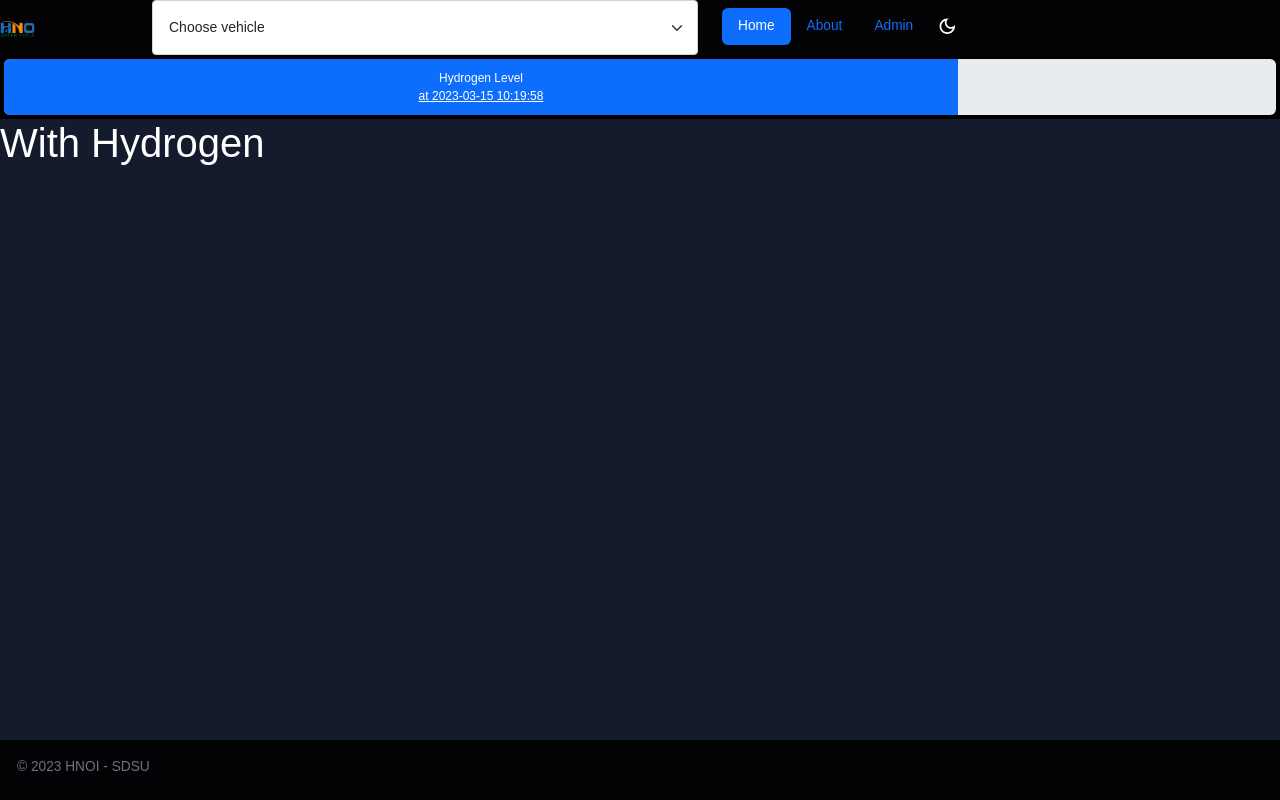
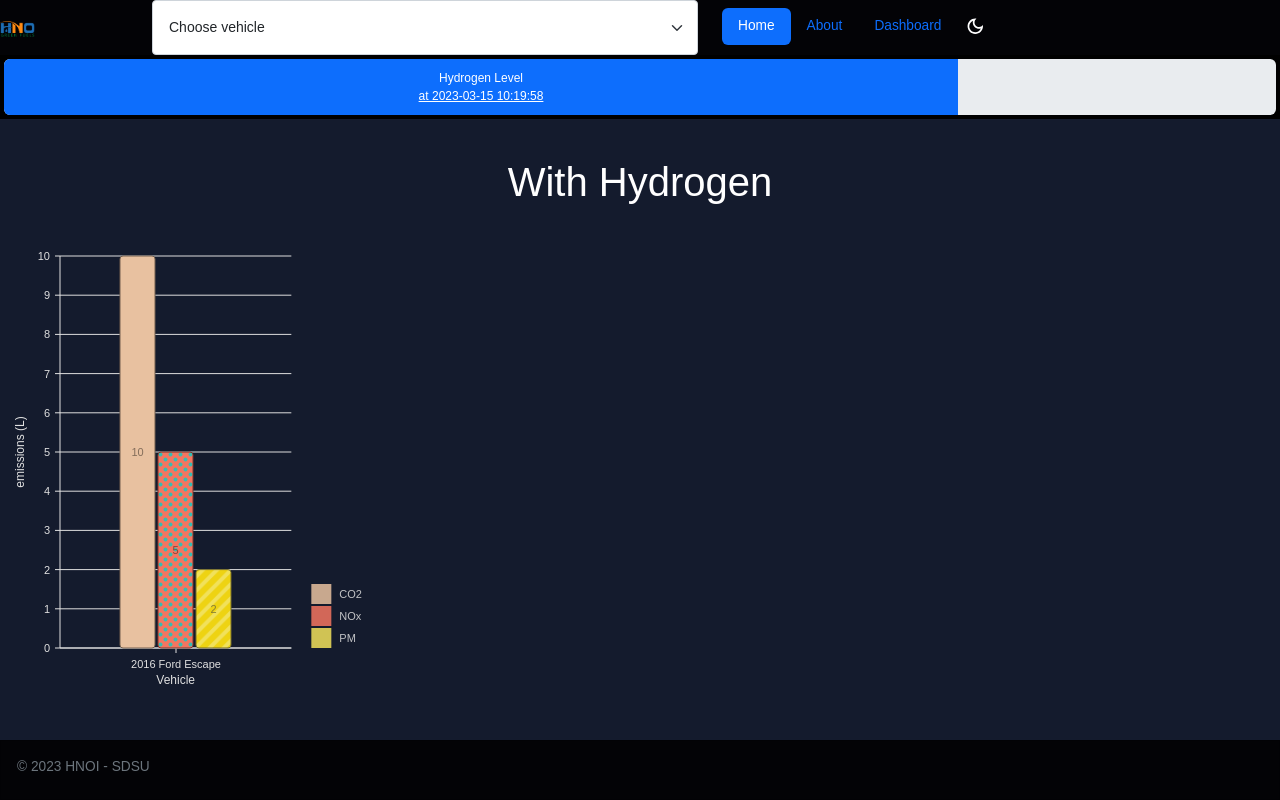
Before and after one commit to HNOI-Senior-Design-Performance-Tool/GUI, a React (Create React App) app: page /home/withHydrogen in a window 1280 px wide. Built offline with nearby package versions, Linux system fonts and the light colour scheme.

Commit message:
Added a bar chart to WithHydrogen page for historical emissions data

```diff
--- a/package.json
+++ b/package.json
@@ -9,6 +9,7 @@
     "@google/model-viewer": "^1.12.0",
     "@mui/icons-material": "^5.14.11",
     "@mui/material": "^5.14.10",
+    "@nivo/bar": "^0.83.0",
     "@nivo/core": "^0.83.0",
     "@nivo/line": "^0.83.0",
     "@testing-library/jest-dom": "^5.16.5",
--- a/src/App.js
+++ b/src/App.js
@@ -17,27 +17,12 @@ import { CssBaseline, ThemeProvider } from '@mui/material';
 function App() {
     const [theme, colorMode] = useMode();
 
-    const [data, setData] = useState({
-        liveDataFeed: {
-            // Data from the cars current setup (semi-live dependent on API state)
-            "0" : "0"
-        },
-        historicalData: {
-            // Data for when the car was driven with traditional fuel
-            "0" : "0"
-        }
+    const [averagedData, setAveragedData] = useState({
+      average_CO2_emissions: 10,
+      average_NOx_emissions: 5,
+      average_PM_emissions: 2,
+      average_MPG: 0,
     });
-
-    // setInterval(function () {
-    //     // System re-fetches data from the API every 60 seconds, should suffice for the purpose of this project
-    //     //todo add axios call to API here
-    //     return axios
-    //         .post('http://localhost:8080/getData')
-    //         .then(data => {
-    //             console.log("Data fetched from API: " + data.data)
-    //             setData(data)
-    //         }).catch(err => err);
-    //     }, 30000)
 
     return (
       <ColorModeContext.Provider value={colorMode}>
@@ -50,19 +35,23 @@ function App() {
             {/*Main Content*/}
             <div id="content-wrap">
               <Routes>
-                <Route exact path="home" element={<Home data={data} />} />
+                <Route
+                  exact
+                  path="home"
+                  element={<Home data={averagedData} />}
+                />
                 <Route
                   exact
                   path="home/withHydrogen"
-                  element={<WithHydrogen data={data} />}
+                  element={<WithHydrogen data={averagedData} />}
                 />
                 <Route
                   exact
                   path="home/withoutHydrogen"
-                  element={<WithoutHydrogen data={data} />}
+                  element={<WithoutHydrogen data={averagedData} />}
                 />
                 <Route exact path="about" element={<About />} />
-                <Route exact path="admin" element={<Dashboard />} />
+                <Route exact path="dashboard" element={<Dashboard />} />
                 <Route path="*" element={<Navigate to="home" replace />} />
               </Routes>
             </div>
--- /dev/null
+++ b/src/components/CustomResponsiveBar.js
@@ -0,0 +1,168 @@
+import { ResponsiveBar } from "@nivo/bar";
+
+import { tokens } from "../theme";
+import { useTheme } from "@mui/material/styles";
+
+
+// make sure parent container have a defined height when using
+// responsive component, otherwise height will be 0 and
+// no chart will be rendered.
+// website examples showcase many properties,
+// you'll often use just a few of them.
+const CustomResponsiveBar = ({ barData }) => {
+    const theme = useTheme();
+    const colors = tokens(theme.palette.mode);
+
+    const chartTheme = {
+      //"background": colors.primary[500],
+      text: {
+        fontSize: 11,
+        fill: colors.grey[100],
+        outlineWidth: 0,
+        outlineColor: "transparent",
+      },
+      axis: {
+        domain: {
+          line: {
+            stroke: colors.grey[100],
+          },
+        },
+        legend: {
+          text: {
+            fill: colors.grey[100],
+          },
+        },
+        ticks: {
+          line: {
+            stroke: colors.grey[100],
+            strokeWidth: 1,
+          },
+          text: {
+            fill: colors.grey[100],
+          },
+        },
+      },
+      legends: {
+        text: {
+          fill: colors.grey[100],
+        },
+      },
+      tooltip: {
+        container: {
+          color: colors.primary[500],
+        },
+      },
+    };
+
+
+    return (
+      <ResponsiveBar
+        data={barData}
+        theme={chartTheme}
+        keys={["CO2", "NOx", "PM"]}
+        indexBy="vehicle"
+        margin={{ top: 50, right: 130, bottom: 50, left: 60 }}
+        padding={0.35}
+        innerPadding={3}
+        groupMode="grouped"
+        valueScale={{ type: "linear" }}
+        indexScale={{ type: "band", round: true }}
+        colors={{ scheme: "nivo" }}
+        defs={[
+          {
+            id: "dots",
+            type: "patternDots",
+            background: "inherit",
+            color: "#38bcb2",
+            size: 4,
+            padding: 1,
+            stagger: true,
+          },
+          {
+            id: "lines",
+            type: "patternLines",
+            background: "inherit",
+            color: "#eed312",
+            rotation: -45,
+            lineWidth: 6,
+            spacing: 10,
+          },
+        ]}
+        fill={[
+          {
+            match: {
+              id: "NOx",
+            },
+            id: "dots",
+          },
+          {
+            match: {
+              id: "PM",
+            },
+            id: "lines",
+          },
+        ]}
+        borderRadius={3}
+        borderWidth={1}
+        borderColor={{
+          from: "color",
+          modifiers: [["darker", "2"]],
+        }}
+        axisTop={null}
+        axisRight={null}
+        axisBottom={{
+          tickSize: 5,
+          tickPadding: 5,
+          tickRotation: 0,
+          legend: "Vehicle",
+          legendPosition: "middle",
+          legendOffset: 32,
+        }}
+        axisLeft={{
+          tickSize: 5,
+          tickPadding: 5,
+          tickRotation: 0,
+          legend: "emissions (L)",
+          legendPosition: "middle",
+          legendOffset: -40,
+        }}
+        labelSkipWidth={12}
+        labelSkipHeight={12}
+        labelTextColor={{
+          from: "color",
+          modifiers: [["darker", 1.6]],
+        }}
+        legends={[
+          {
+            dataFrom: "keys",
+            anchor: "bottom-right",
+            direction: "column",
+            justify: false,
+            translateX: 120,
+            translateY: 0,
+            itemsSpacing: 2,
+            itemWidth: 100,
+            itemHeight: 20,
+            itemDirection: "left-to-right",
+            itemOpacity: 0.85,
+            symbolSize: 20,
+            effects: [
+              {
+                on: "hover",
+                style: {
+                  itemOpacity: 1,
+                },
+              },
+            ],
+          },
+        ]}
+        role="application"
+        ariaLabel="Nivo bar chart"
+        barAriaLabel={(e) =>
+          e.id + ": " + e.formattedValue + " for vehicle: " + e.indexValue
+        }
+      />
+    );
+};
+
+export default CustomResponsiveBar;
--- a/src/elements/Navbar.js
+++ b/src/elements/Navbar.js
@@ -68,13 +68,13 @@ const Navbar = () => {
                     <li className="nav-item">
                       <NavLink
                         id="about-btn"
-                        to="/admin"
+                        to="/dashboard"
                         onClick={clickNav}
                         className={({ isActive }) =>
                           isActive ? "nav-link active" : "nav-link"
                         }
                       >
-                        Admin
+                        Dashboard
                       </NavLink>
                     </li>
                     <li>
--- a/src/pages/Dashoard.js
+++ b/src/pages/Dashoard.js
@@ -168,6 +168,8 @@ const Dashboard = () => {
           </Grid>
         </Grid>
       </Box>
+
+
       <Container>
         <Grid container spacing={1}>
           <Grid xs={4} style={{ height: 300 }}>
@@ -195,6 +197,8 @@ const Dashboard = () => {
           </Grid>
         </Grid>
       </Container>
+
+
     </Container>
   );
 };
--- a/src/pages/WithHydrogen.js
+++ b/src/pages/WithHydrogen.js
@@ -1,9 +1,38 @@
-const WithHydrogen = () => {
-    return (
-      <>
-        <h1>With Hydrogen</h1>
-      </>
-    );
+import { Box, Grid, Typography } from "@mui/material";
+import { Container } from "@nivo/core";
+
+import CustomResponsiveBar from "../components/CustomResponsiveBar";
+
+const WithHydrogen = ({ data }) => {
+
+  let barData = [
+    {
+      vehicle: "2016 Ford Escape",
+      CO2: data.average_CO2_emissions,
+      NOx: data.average_NOx_emissions,
+      PM: data.average_PM_emissions,
+    },
+  ];
+
+  console.log(barData);
+
+  return (
+    <Box>
+
+      <Typography variant="h1" component="h2" align="center" sx={{ mt: 5 }}>
+        With Hydrogen
+      </Typography>
+
+      <Container>
+        <Grid container spacing={1}>
+          <Grid item xs={4} style={{ height: 500 }}>
+            <CustomResponsiveBar barData={barData} />
+          </Grid>
+        </Grid>
+      </Container>
+
+    </Box>
+  );
 }
 
 export default WithHydrogen;
--- a/src/pages/WithoutHydrogen.js
+++ b/src/pages/WithoutHydrogen.js
@@ -1,4 +1,6 @@
 const WithoutHydrogen = () => {
+
+
     return (
         <>
             <h1>Without Hydrogen</h1>
```
Also changed, not shown: 1 other file (tests, documents, lock files or other folders).
